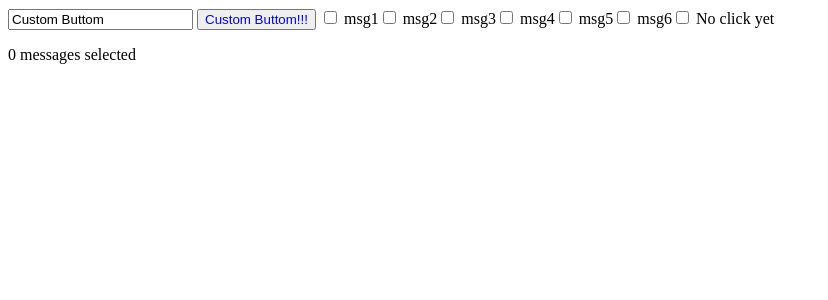
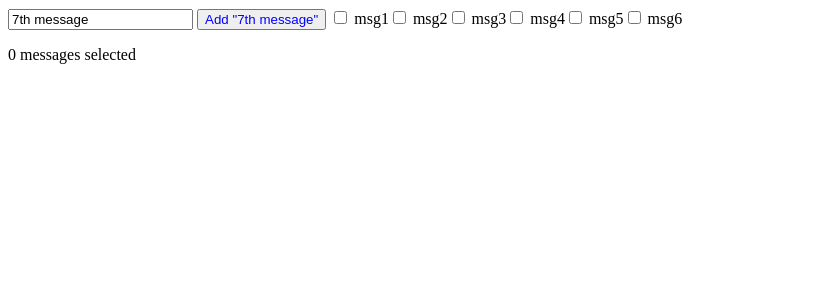
Before and after one commit to Rasyidannas/introduction-to-svelte-and-sveltekit, a SvelteKit app: page / in a window 1280 px wide. Shown: the top 300 px of the page, without its empty margins (0-828 px from the left). Built offline with nearby package versions, Linux system fonts and the light colour scheme.

Commit message:
3/5. Store Solution.mp4

```diff
--- a/src/components/Button.svelte
+++ b/src/components/Button.svelte
@@ -1,23 +1,20 @@
 <script>
-   // this is for send data to another component
-   import { createEventDispatcher } from 'svelte'
-   const dispatch = createEventDispatcher()
-
-   // this is for declare props
-   export let text
-   export let title
+   import msgStore from "../store/msgStore.js";
 
    // reactiviy has reactive value / when value change it will re-render
-   $: extendText = text + '!!!'
+   $: text = ($msgStore.length + 1) + 'th message'
+   $: inputText = text
 
    const changeText= () => {
-      dispatch('addMsg', text)
-      text = "Button Clicked"
+      //this will for update the store
+      msgStore.update(currentmsg => {
+         return [...currentmsg, inputText]
+      })
    }
 </script>
 
-<input bind:value={text}/>
-<button {title} on:click={changeText}>{extendText}</button>
+<input bind:value={inputText}/>
+<button on:click={changeText}>Add "{text}"</button>
 
 <style>
    button{
--- a/src/components/Messages.svelte
+++ b/src/components/Messages.svelte
@@ -1,24 +1,22 @@
 <script>
-   export let newMessage = "No click yet";
+   import msgStore from '../store/msgStore.js'
 
-   let messages = ['msg1', 'msg2', 'msg3', 'msg4', 'msg5', 'msg6']
    let selectedMsg = []
 
    $: msgPromise = new Promise((resolve, reject) => {
       setTimeout(() => {
-         resolve(messages)
+         // using $ prefix is for subscribe or listen to the store
+         resolve($msgStore)
          reject('Could not load the messages')
       }, 2000)
    })
-
-   $: messages = [...messages, newMessage]
 </script>
 
 <!--Async Block-->
 {#await msgPromise}
    <p>Loading...</p>
 {:then messages}
-   {#each messages as msg }
+   {#each $msgStore as msg }
       <label>
          <input type="checkbox" bind:group={selectedMsg} value={msg} />
          {msg}
--- a/src/routes/+page.svelte
+++ b/src/routes/+page.svelte
@@ -1,18 +1,8 @@
 <script>
    import Button from "../components/Button.svelte";
    import Messages from "../components/Messages.svelte";
-
-   const obj = {
-      text: "Custom Buttom",
-      title: "Custom Title"
-   }
-
-   let newMessage;
-   const addMessage = (e) => {
-      newMessage = e.detail
-   }
 </script>
 
 <!--on:addMsg will listed dispatcher-->
-<Button {...obj} on:addMsg={addMessage}/>
-<Messages {newMessage} />
+<Button />
+<Messages />
--- /dev/null
+++ b/src/store/msgStore.js
@@ -0,0 +1,4 @@
+import {writable} from 'svelte/store'
+const msgStore = writable(['msg1', 'msg2', 'msg3', 'msg4', 'msg5', 'msg6'])
+
+export default msgStore
```
